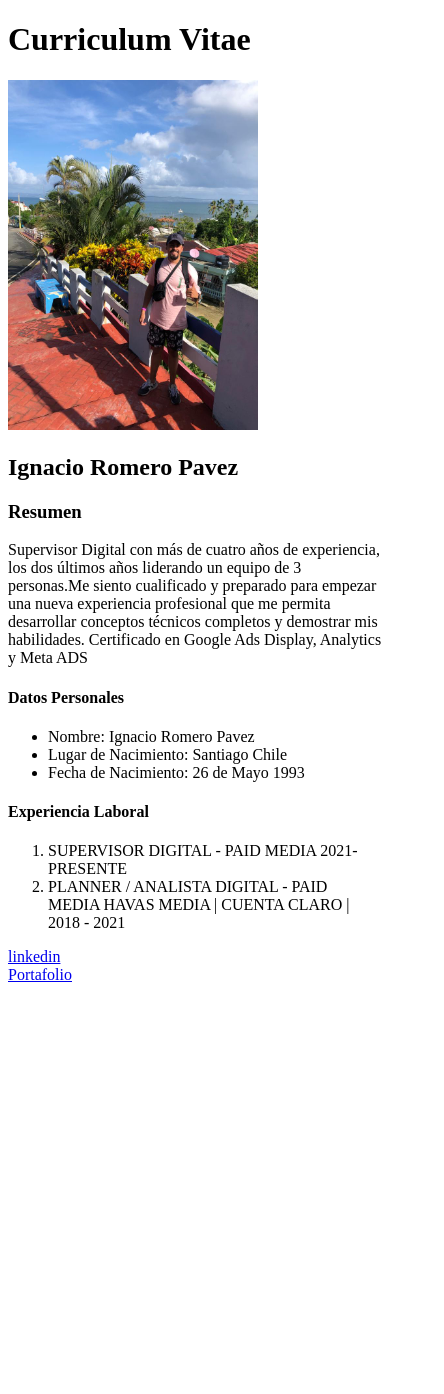
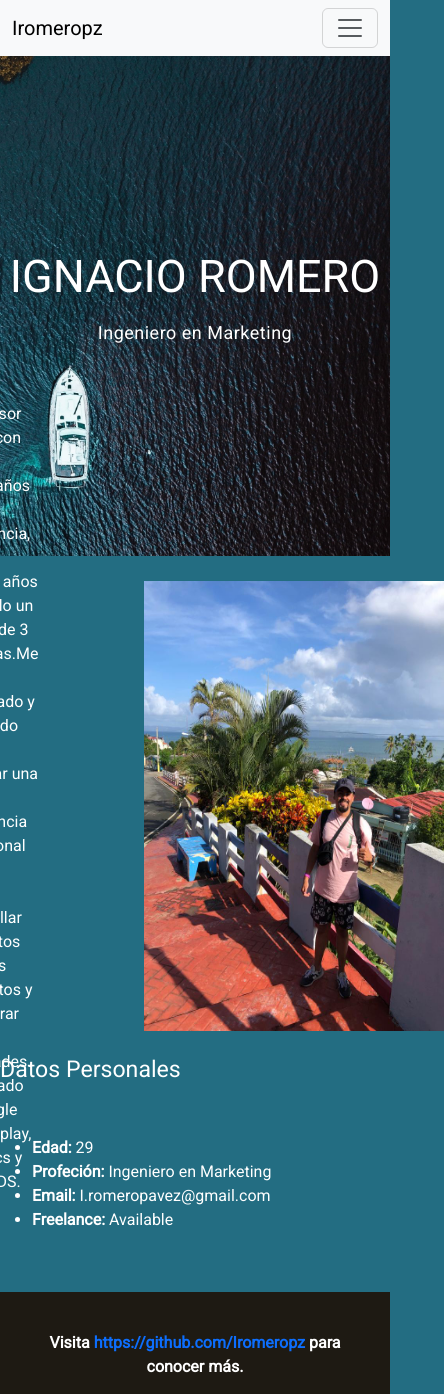
Before and after one commit to Iromeropz/Iromeropz.github.io, a plain HTML site: page index.html in a window 390 px wide. Shown: the whole page, 444 px wide, since content can reach past the window. Before the commit the page ends 992 px from the top, so only its background shows below. Drawn offline with Linux system fonts and the light colour scheme.

Commit message:
commit actualizacion 2

```diff
--- /dev/null
+++ b/assets/css/style.css
@@ -0,0 +1,101 @@
+@import url('https://fonts.googleapis.com/css2?family=Roboto&display=swap');
+
+* {
+    box-sizing: border-box !important;
+    font-family: 'Roboto', sans-serif !important;
+    color: #fff;
+}
+
+body {
+    background-color: #236d82;
+}
+
+.hero-section {
+    width: 100%;
+    height: 500px;
+    background-image: url(../imgs/wallpaperbetter.com_1280x720.jpg);
+    background-repeat: no-repeat;
+    background-position: right;
+    background-size: cover;
+    color: #fff;
+
+    display: flex;
+    flex-direction: column;
+    align-items: center;
+    justify-content: center;
+}
+
+.hero-section > h1 {
+    font-size: 900;
+    font-size: 45px;
+    text-transform: uppercase;
+    margin-bottom: 15px;
+}
+
+.hero-section > p {
+   max-width: 600px;
+   font-size: 18px;
+   font-weight: 400;
+   letter-spacing: .5px;
+}
+footer {
+    width: 100%;
+    margin-top: 30px;
+    text-align: center;
+    background-color: #000;
+    color: #fff;
+    font-weight: 700;
+    height: 100px;
+
+
+}
+
+.icono_ig img {
+    background-repeat: no-repeat;
+    background-size: cover;
+    background-image: url(../imgs/log\ ig.png);
+    width: 50px;
+    height: 50px;
+    display: flex;
+
+}
+.container {
+    width: 100%;
+    height: 500px;
+    display: flex;
+    justify-content: center;
+    align-items: center;
+    gap: 106px;
+}
+.container > p {
+    width: 475px;
+    font-family: 'Roboto', sans-serif;
+    letter-spacing: 0px;
+}
+
+.container > img {
+    width: 300px;
+    height: 450px;
+}
+
+.row {
+    width: 100%;
+    height: 200px;
+    display: flex;
+    justify-content: center;
+    align-items: center;
+    gap: 15px;
+}
+
+footer {
+    width: 100%;
+    height: 102px;
+	background-color: #1E1A13;
+	text-align: center;
+	margin: 0;
+	padding: 39px;
+}
+
+footer a {
+	text-decoration: none;
+}
--- a/index.html
+++ b/index.html
@@ -5,41 +5,57 @@
     <meta charset="UTF-8">
     <meta http-equiv="X-UA-Compatible" content="IE=edge">
     <meta name="viewport" content="width=device-width, initial-scale=1.0">
+    <script src="https://kit.fontawesome.com/07370baba5.js" crossorigin="anonymous"></script>
     <link rel="icon" type="image/png" href="assets/favicon/favicon-32x32.png">
-    <title>MI CV</title>
+    <link rel="stylesheet" href="assets/css/bootstrap.css">
+    <link rel="stylesheet" href="assets/css/style.css">
+    <title>Tienda Tecno</title>
 </head>
 
 <body>
-    <nav class="navbar bg-dark" data-bs-theme="dark">
-        <!-- Navbar content -->
+    <nav class="navbar navbar-expand-lg bg-body-tertiary">
+        <div class="container-fluid">
+          <a class="navbar-brand" href="#">Iromeropz</a>
+          <button class="navbar-toggler" type="button" data-bs-toggle="collapse" data-bs-target="#navbarNavAltMarkup" aria-controls="navbarNavAltMarkup" aria-expanded="false" aria-label="Toggle navigation">
+            <span class="navbar-toggler-icon"></span>
+          </button>
+          <div class="collapse navbar-collapse" id="navbarNavAltMarkup">
+            <div class="navbar-nav">
+              <a class="nav-link active" aria-current="page" href="#">Home</a>
+              <a class="nav-link" href="portafolio_ignacio_romero.html">Portafolio</a>
+            </div>
+          </div>
+        </div>
       </nav>
-    <h1>Curriculum Vitae</h1>
-    <img src="assets/imgs/foto_perfil.jpeg" alt="foto perfil" width="250" height="350">
-    <br>
-    <h2>Ignacio Romero Pavez</h2>
-    <h3>Resumen</h3>
+    <header class="hero-section">
+        <h1>Ignacio Romero</h1>
+        <p>Ingeniero en Marketing</p>
+    </header>
+    <div class="container">
         <p>Supervisor Digital con más de cuatro años de experiencia, los dos últimos años liderando un equipo de 3
             personas.Me siento cualificado y preparado para empezar una nueva experiencia profesional que me permita
             desarrollar conceptos técnicos completos y demostrar mis habilidades.
-        Certificado en Google Ads Display, Analytics y Meta ADS
+            Certificado en Google Ads Display, Analytics y Meta ADS.
         </p>
-    <h4>Datos Personales</h4>
+        <img src="assets/imgs/foto_perfil.jpeg" alt="foto perfil">
+    </div>
+    <div class="data">
+        <h3>Datos Personales</h3>
+        <div class="row">
+          <div class="col-lg-6">
             <ul>
-        <li>Nombre: Ignacio Romero Pavez</li>
-        <li>Lugar de Nacimiento: Santiago Chile</li>
-        <li>Fecha de Nacimiento: 26 de Mayo 1993</li>
+              <li> <strong>Edad:</strong><span> 29</span></li>
+              <li><strong>Profeción:</strong><span> Ingeniero en Marketing</span></li>
+              <li> <strong>Email:</strong><span> I.romeropavez@gmail.com</span></li>
+              <li><strong>Freelance:</strong><span> Available</span></li>
             </ul>
-
-    <h4>Experiencia Laboral</h5>
-        <ol>
-            <li>SUPERVISOR DIGITAL - PAID MEDIA 2021-PRESENTE </li>
-            <li>PLANNER / ANALISTA DIGITAL - PAID MEDIA
-                HAVAS MEDIA | CUENTA CLARO | 2018 - 2021
-            </li>
-        </ol>
-        <a href="https://www.linkedin.com/in/ignacio-romero-9006821bb/" target="_blank">linkedin</a>
-        <br>
-        <a href="portafolio_ignacio_romero.html">Portafolio</a>
+          </div>
+        </div>
+      </div>
+      <footer>
+        <p>Visita <a href="https://github.com/Iromeropz" target="_blank"
+                rel="nofollow">https://github.com/Iromeropz</a> para conocer más.</p>
+    </footer>
 </body>
 
 </html>
```
Also changed, not shown: portafolio_ignacio_romero.html (+39 -1 lines), assets/imgs/wallpaperbetter.com_1280x720.jpg (added). Lines whose indentation alone changed are shown as unchanged.
